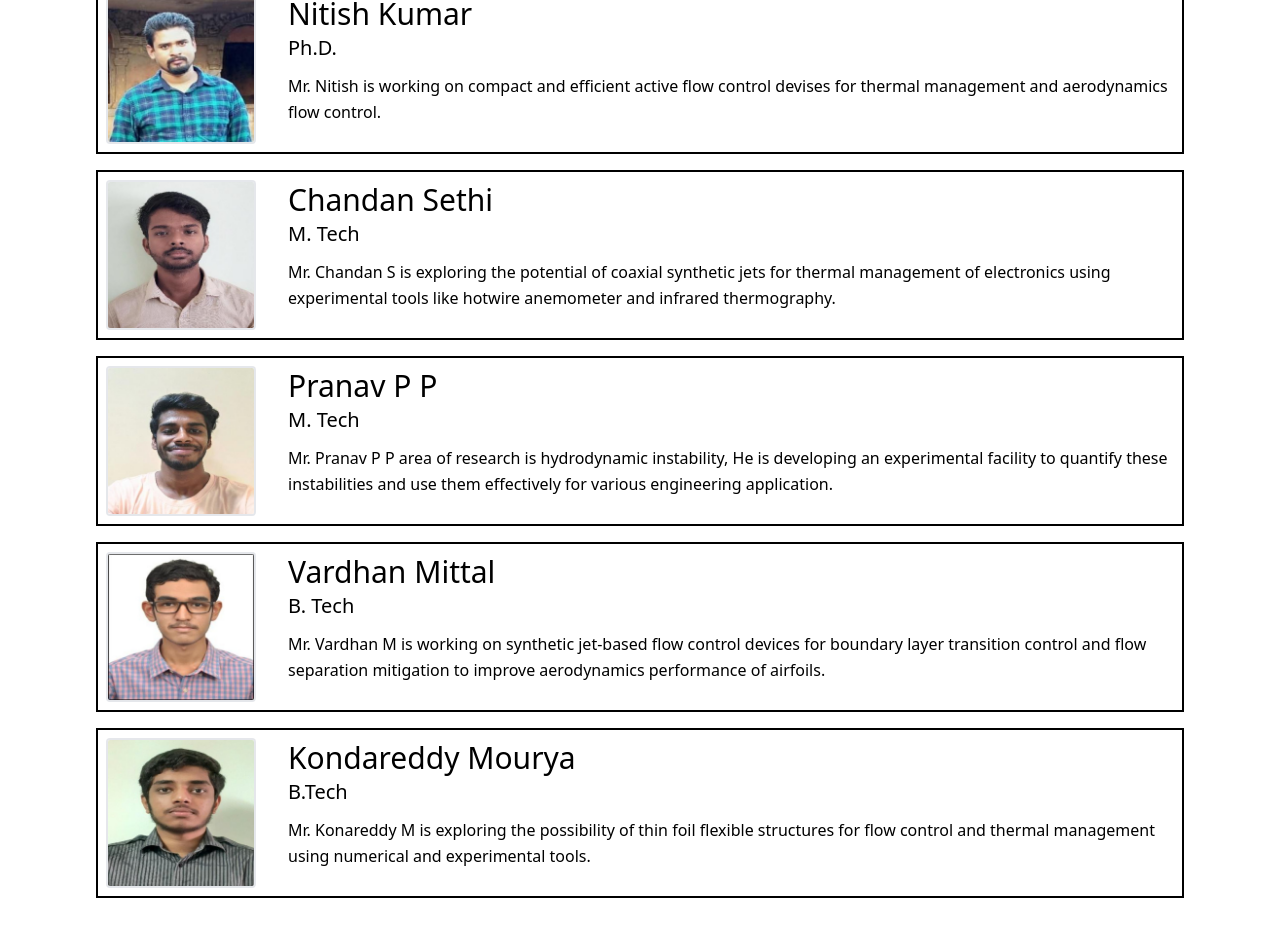
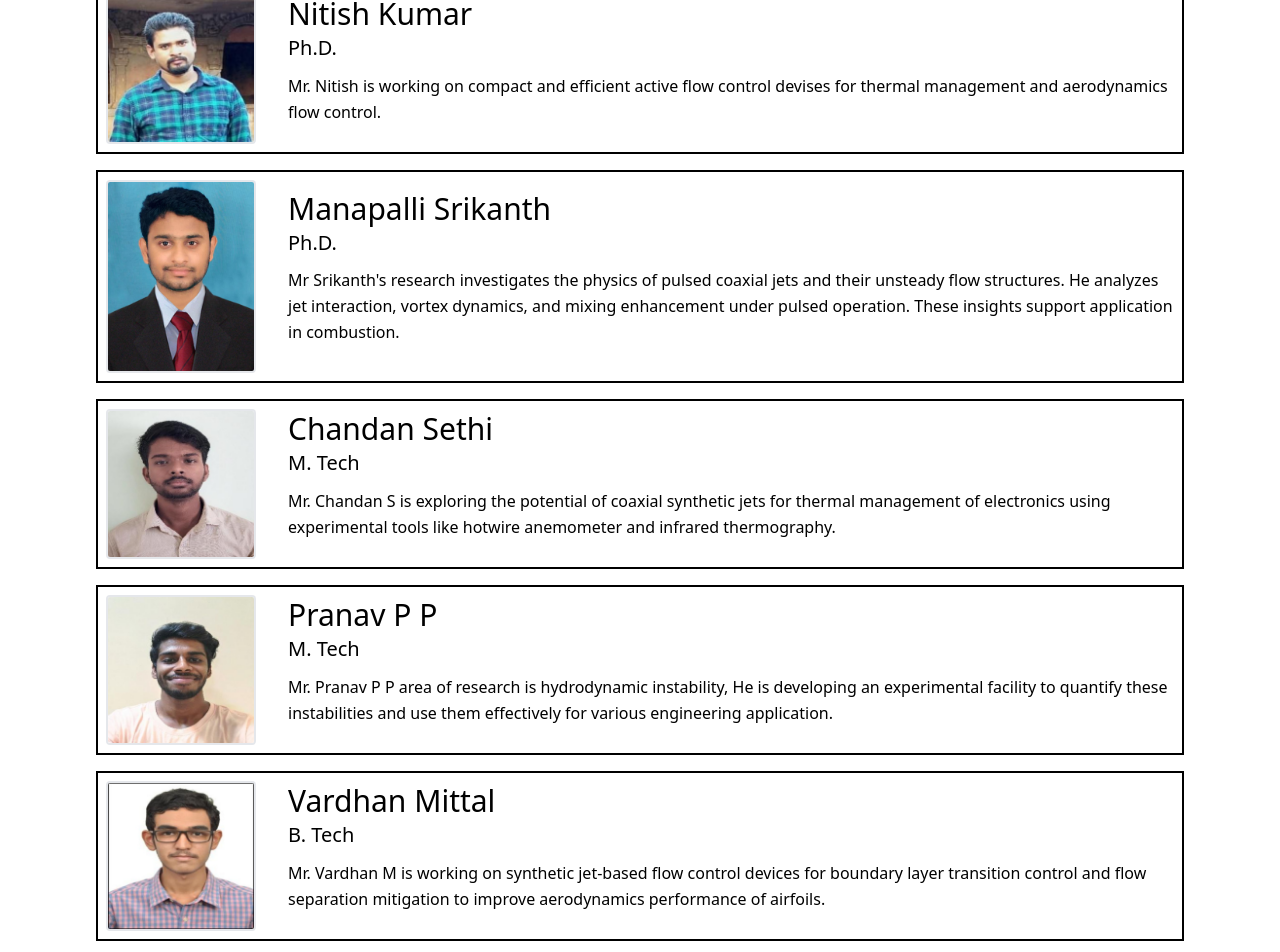
Before and after one commit to fdlabiitbbs/afg-2, a Next.js app: page /people in a window 1280 px wide. Shown: the part 2201-3153 px from the top of the page. Built offline with nearby package versions, Linux system fonts and the light colour scheme.

Commit message:
added profile

```diff
--- a/constants/index.js
+++ b/constants/index.js
@@ -14,6 +14,7 @@ import PranavPP from "../assets/PranavPP.jpg";
 import NitishKumar from "../assets/NitishKumar.jpg";
 import KondareddyMourya from "../assets/KondareddyMourya.jpg";
 import ChandanSethi from "../assets/ChandanSethi.jpg";
+import Srikanth from "../assets/Srikanth.jpg";
 import CoAxialJets from "../assets/CoAxialJets.png";
 import FocusJets from "../assets/FocusJets.png";
 import OptoMechSys from "../assets/OptoMechSys.png";
@@ -1257,8 +1258,16 @@ export const StudentNames = [
       "Mr. Nitish is working on compact and efficient active flow control devises for thermal management and aerodynamics flow control.",
     image: NitishKumar,
   },
+    {
+    id: 5,
+    name: "Manapalli Srikanth",
+    degree: "Ph.D.",
+    description:
+      "Mr Srikanth's research investigates the physics of pulsed coaxial jets and their unsteady flow structures. He analyzes jet interaction, vortex dynamics, and mixing enhancement under pulsed operation. These insights support application in combustion.",
+    image: Srikanth,
+  },
   {
-    id: 5,
+    id: 6,
     name: "Chandan Sethi",
     degree: "M. Tech",
     description:
@@ -1266,7 +1275,7 @@ export const StudentNames = [
     image: ChandanSethi,
   },
   {
-    id: 6,
+    id: 7,
     name: "Pranav P P",
     degree: "M. Tech",
     description:
@@ -1274,7 +1283,7 @@ export const StudentNames = [
     image: PranavPP,
   },
   {
-    id: 7,
+    id: 8,
     name: "Vardhan Mittal",
     degree: "B. Tech",
     description:
@@ -1282,7 +1291,7 @@ export const StudentNames = [
     image: VardhanMittal,
   },
   {
-    id: 8,
+    id: 9,
     name: "Kondareddy Mourya",
     degree: "B.Tech",
     description:
```
Also changed, not shown: assets/Srikanth.jpg (added).
